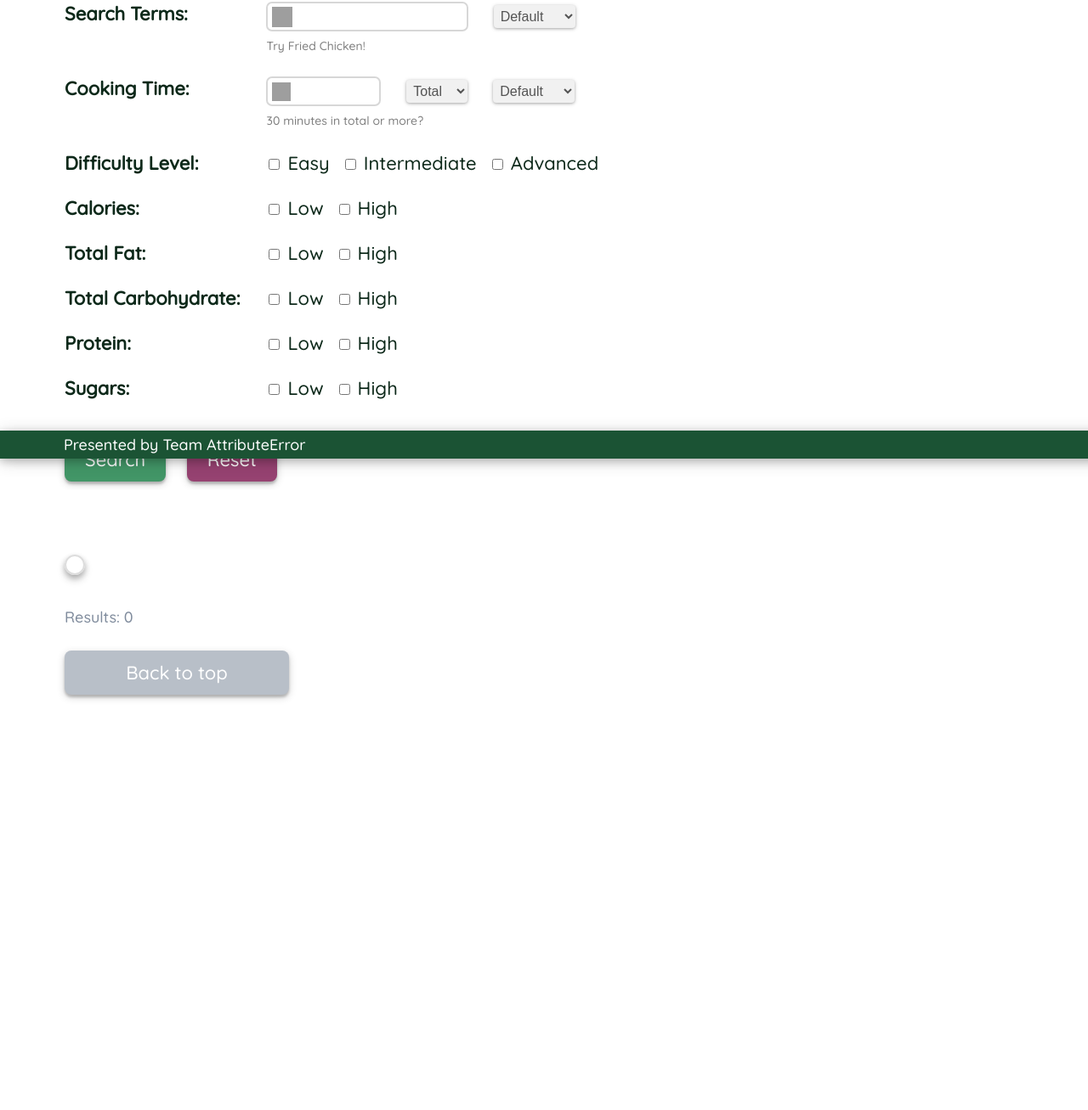
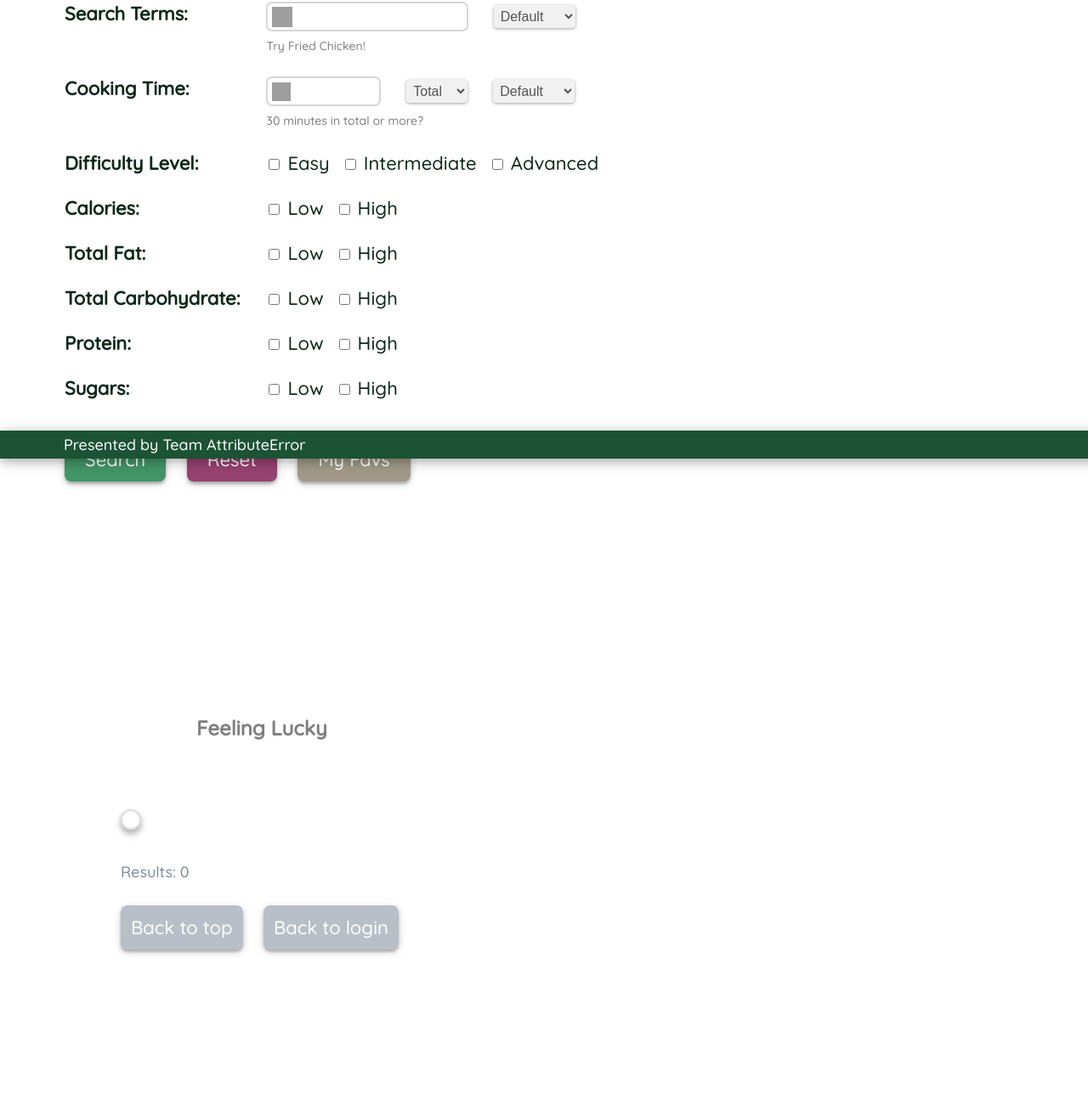
Before and after one commit to louisesiqifan/Pandas-Express, a Django app: page /search/advance in a window 1280 px wide. Shown: the part 260-1567 px from the top of the page at 85% size. Before the commit the page ends 1084 px from the top, so only its background shows below. Run offline with Django 3.2, Linux system fonts and the light colour scheme; grey boxes are pictures that could not be loaded.

Commit message:
Styling change for advance search

```diff
--- a/pandas_express/home/templates/advance.html
+++ b/pandas_express/home/templates/advance.html
@@ -20,8 +20,13 @@
                 </table>
                 <input type="submit" class="button" value="Search" onclick="location.href='#section2';"/>
                 <input type="reset" class="button" value="Reset" onclick="location.href='/';" />
+                <input type="submit" class="button" name='fav' value="My Favs" onclick="location.href='#section2';" />
             </form>
-
+            <div>
+                <form action="{% url 'detail'%}">
+                <input type="submit" class="button" value="Feeling Lucky" name="{{random_seed}}"/>
+                    <i class="fa fa-arrow-right fa-1x"></i>
+                </form>
             </div>
 
         {% if args %}
@@ -29,20 +34,18 @@
             <pre>{{ args }}</pre>
         </div>
         {% endif %}
-
         {% if err %}
         <div class="error">
             {{ err|safe }}
         </div>
         {% endif %}
-
         <div class="frame" id="section2">
             {% if result != None %}
             <div class="results">
                 <table class="recipes">
                     <tr>
                         {% for col in columns %}
-                            {% if forloop.counter|divisibleby:10 %}
+                            {% if forloop.counter|divisibleby:5 %}
                             {% else %}
                                 <th>{{ col }}</th>
                             {% endif %}
@@ -51,7 +54,7 @@
                     {% for entry in result %}
                     <tr>
                         {% for col in entry %}
-                            {% if forloop.counter|divisibleby:10 %}
+                            {% if forloop.counter|divisibleby:5 %}
                             <td>
                                 <form method="get" action="{% url 'detail'%}">
                                     <input type="submit" class="button" value="Detail" name="{{col}}"/>
@@ -65,8 +68,9 @@
                     {% endfor %}
                 </table>
             </div>
-            <p class="num_results">Results: {{num_results}}</p>
-            <input type="back" class="button" value="Back to top" onclick="location.href='#header';" />
+            <p class="num_results">Results: {{ num_results }}</p>
+            <input type="reset" class="button" value="Back to top" onclick="location.href='#header';" />
+            <input type="reset" class="button" value="Back to login" onclick="location.href='{% url 'login' %}'" />
             {% endif %}
         </div>
         <div id="footer">
--- a/pandas_express/home/templates/home.html
+++ b/pandas_express/home/templates/home.html
@@ -23,12 +23,10 @@
                     <input type="submit" class="button" name='fav' value="My Favs" onclick="location.href='#section2';" />
                 </form>
             </div>
-            <div class="column2">
                 <form action="{% url 'detail'%}">
                    <input type="submit" class="button" value="Feeling Lucky" name="{{random_seed}}"/>
                     <i class="fa fa-arrow-right fa-1x"></i>
                 </form>
-            </div>
         </div>
         {% if args %}
         <div class="args">
--- a/pandas_express/static/advance.css
+++ b/pandas_express/static/advance.css
@@ -110,6 +110,56 @@ table.form input#id_query_0{
     padding-left: 40px;
     display: inline-block;
 }
+
+input[value="Feeling Lucky"].button {
+    background-color: white;
+    color: grey;
+    padding: 10px 5px 5px 15px;
+    font-family: 'Quicksand', sans-serif;
+    font-weight: bold;
+    text-align: right;
+    text-decoration: none;
+    display: inline-block;
+    font-size: 24px;
+    margin-top: 250px;
+    margin-bottom: 0px;
+    margin-right: 0px;
+    margin-left: 150px;
+    cursor: pointer;
+    border-radius: 8px;
+    position: sticky;
+    border: 0px solid grey;
+  }
+
+  input[value="Feeling Lucky"]:hover{
+      text-decoration: underline grey 2px;
+      text-shadow: 1px 1px lightgrey
+  }
+
+  input[value="My Favs"].button {
+    background-color: #a29988;
+    border: none;
+    color: white;
+    padding: 12px 24px;
+    font-family: 'Quicksand', sans-serif;
+    text-align: center;
+    text-decoration: none;
+    display: inline-block;
+    font-size: 22px;
+    margin-top: 20px;
+    margin-bottom: 15px;
+    margin-right: 10px;
+    margin-left: 10px;
+    cursor: pointer;
+    border-radius: 8px;
+    transition: all 0.1s;
+    box-shadow: 0 3px 3px 0 rgba(0,0,0,0.2), 0 3px 10px 0 rgba(0,0,0,0.19);
+  }
+
+  input[value="My Favs"]:hover{
+      background-color: #297d78;
+      box-shadow: 0 3px 6px 0 rgba(0,0,0,0.2), 0 3px 15px 0 rgba(0,0,0,0.19);
+  }
 
 table.form input#id_query_0:hover{
     transition: width border background 0.4s ease-in-out;
--- a/pandas_express/static/detail.css
+++ b/pandas_express/static/detail.css
@@ -165,6 +165,7 @@ input[value="Plot"].button{
   transition: all 0.1s;
   box-shadow: 0 1px 3px 0 rgba(0,0,0,0.2), 0 3px 5px 0 rgba(0,0,0,0.19);
 }
+
 
 input[value="Plot"].button:hover{
     background-color: #979184;
```
Lines whose indentation alone changed are shown as unchanged.
